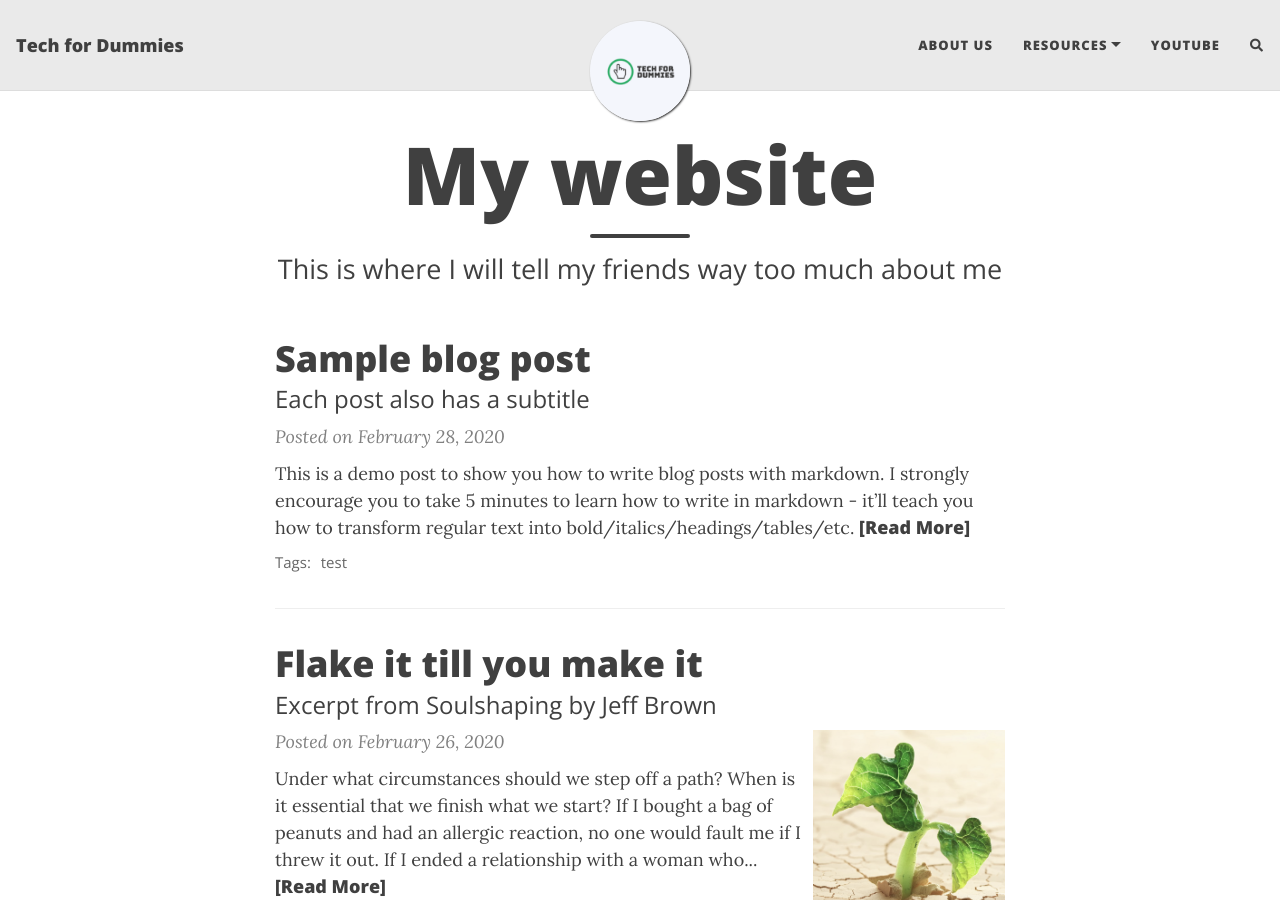
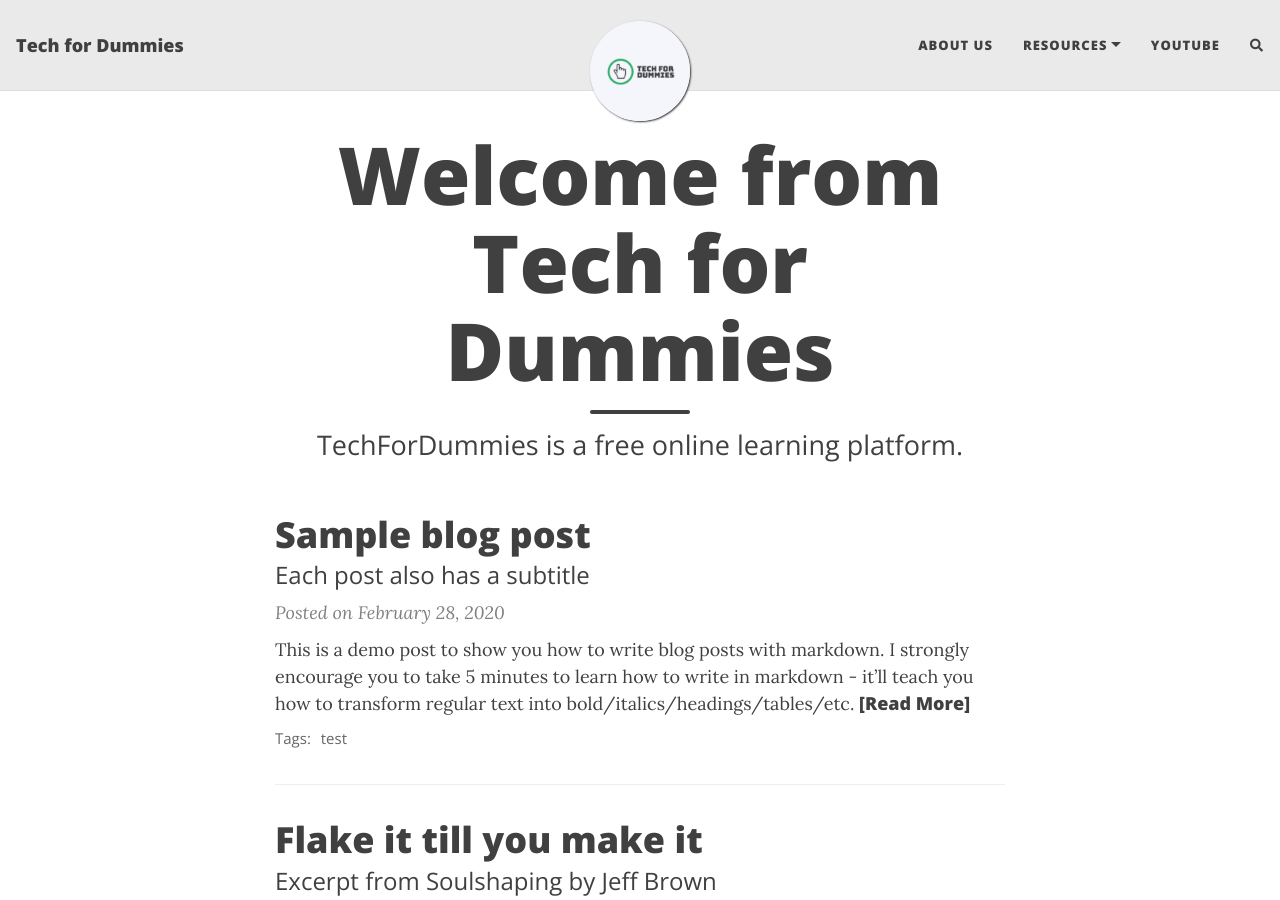
Before and after one commit to hlaingminpaing/techfordummiesmm.github.io, a Jekyll site: the page built from index.html, in a window 1280 px wide and 900 px high. Built offline with Jekyll 4.4.1, drawn with Linux system fonts in a browser that asks for light colours; nearby versions of some CDN libraries; the list of posts is cut into pages by our own code; comment, search, counter and statistics services are not loaded.

Commit message:
Update index.html

```diff
--- a/index.html
+++ b/index.html
@@ -1,5 +1,5 @@
 ---
 layout: home
-title: My website
-subtitle: This is where I will tell my friends way too much about me
+title: Welcome from Tech for Dummies
+subtitle: TechForDummies is a free online learning platform.
 ---
```
